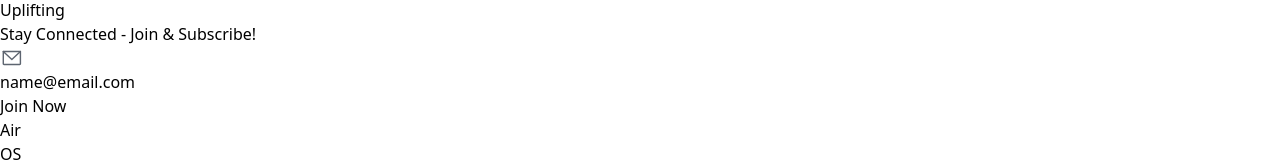
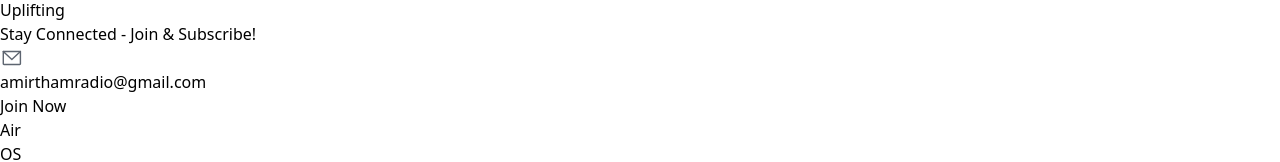
Before and after one commit to sawlucky/AirOs, a React (Vite) app in the folder AirOs/airos/: page / in a window 1280 px wide. Shown: the part 11257-11419 px from the top of the page. Built offline with nearby package versions, Linux system fonts and the light colour scheme; no server answers; a web font is replaced by a local one.

Commit message:
Update Advertisement.jsx

```diff
--- a/AirOs/airos/src/Components/Advertisement.jsx
+++ b/AirOs/airos/src/Components/Advertisement.jsx
@@ -63,7 +63,7 @@ const Advertisement = () => {
 
           {/* Email Section */}
           <div className="flex opacity-70 justify-start text-[#192434] pr-4 md:pr-7 text-base md:text-lg font-normal font-['Inter'] leading-snug tracking-tight text-center gap-2 md:gap-3">
-            name@email.com
+            amirthamradio@gmail.com
           </div>
 
           {/* Join Now Button Section */}
```
